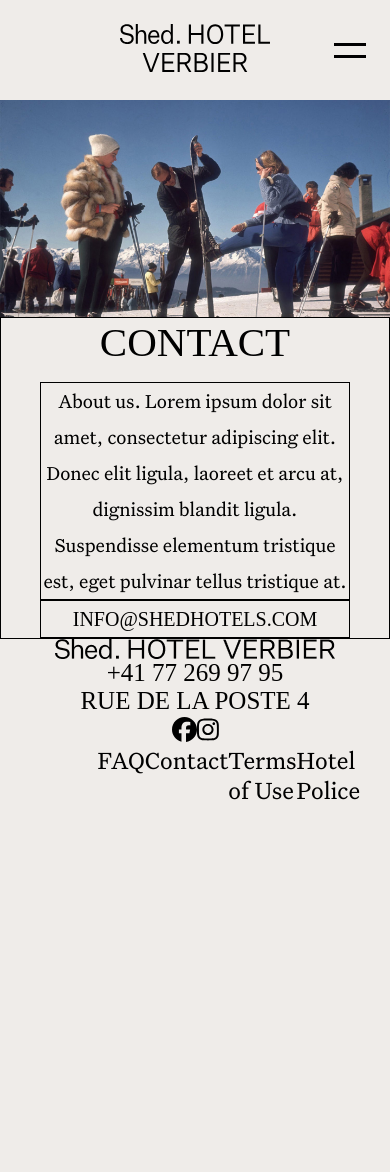
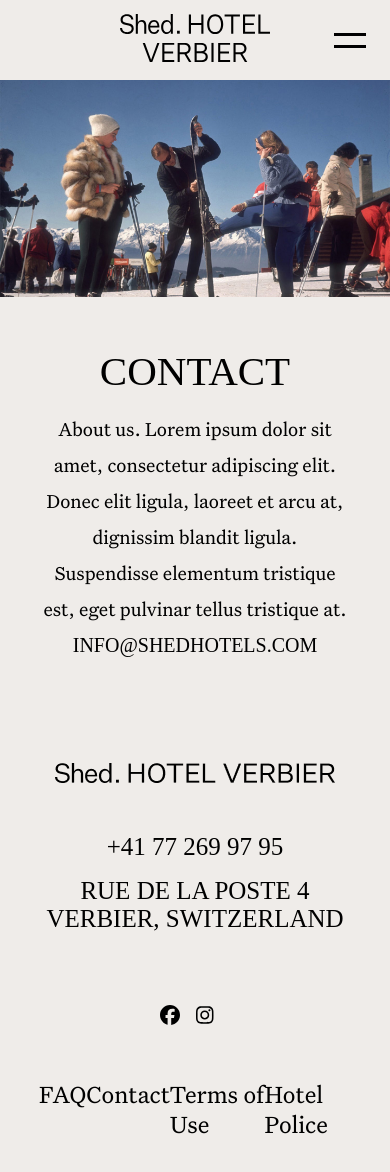
Before and after one commit to nathaliejanep/ShedHOTEL, a React (Create React App) app: page /contact in a window 390 px wide. Shown: the top 1172 px of the page. Before the commit the page ends 844 px from the top, so only its background shows below. Built offline with nearby package versions, Linux system fonts and the light colour scheme.

Commit message:
Completed footer and made it more responsive

```diff
--- a/src/components/Carousel/Carousel.jsx
+++ b/src/components/Carousel/Carousel.jsx
@@ -20,14 +20,16 @@ const Carousel = () => {
       <Slider>
         <Slide index={0}>
           <div className="carousel__slide-text">
-            <h3>0Hotel Happening</h3>
+            <h3>Verbier Music Festival</h3>
+            <p>23 - 30 April</p>
             <p>There's a buzz in the air</p>
           </div>
         </Slide>
         <Slide index={1}>
           <div className="carousel__slide-text">
-            <h3>1Hotel Happening</h3>
-            <p>There's a buzz in the air</p>
+            <h3>Hanging bridge event</h3>
+            <p>23 - 30 April</p>
+            <p>Walk over the bridge and see amazing views</p>
           </div>
           <Image src={hikingBridge} />
         </Slide>
@@ -45,10 +47,12 @@ const Carousel = () => {
         </Slide>
         <Slide index={3}>
           <div className="carousel__slide-text">
-            <h3>2Hotel Happening</h3>
-            <p>There's a buzz in the air</p>
+            <h3>Verbier DJ Awards</h3>
+            <p>26 March</p>
+            <p>
+              <a href="https://www.freerideworldtour.com/">Le Rouge</a>
+            </p>
           </div>
-          <Image src={hotelHappening} alt="Local event" />
         </Slide>
       </Slider>
     </CarouselProvider>
--- a/src/components/Carousel/Carousel.scss
+++ b/src/components/Carousel/Carousel.scss
@@ -10,10 +10,11 @@
     width: 100%;
   }
 
+  // SLIDE WRAPPERS
   .slide___3-Nqo {
-    // border: 10px dotted goldenrod;
     margin-right: 5%;
   }
+
   &__slide {
     background-color: $forestGreen;
     position: relative;
@@ -37,6 +38,7 @@
 
       p {
         font-size: toRem(20);
+        margin: 0;
       }
     }
   }
--- a/src/components/Footer/Footer.jsx
+++ b/src/components/Footer/Footer.jsx
@@ -1,24 +1,50 @@
 import React from 'react';
 import './Footer.scss';
-import { NavLink } from 'react-router-dom';
+import { NavLink, useLocation } from 'react-router-dom';
 
 import { FontAwesomeIcon } from '@fortawesome/react-fontawesome';
 import { faFacebook, faInstagram } from '@fortawesome/free-brands-svg-icons';
 import shedFooter from '../../assets/images/shed-footer.png';
 const Footer = () => {
+  const path = useLocation().pathname;
   return (
     <div>
-      <footer className="footer">
+      <footer
+        className={path === '/caffegoomah' ? 'footer footer-goomah' : 'footer'}
+      >
+        {/* EDIT ADDRESS TAG\ */}
         <div className="footer-info">
           <img src={shedFooter} alt="Shed Hotel Logo" />
+          <address>
+            <a href="tel:+41772699795">+41 77 269 97 95</a>
+            {/* <a href="mailto:info@shedhotels.com">info@shedhotels.com</a> */}
 
-          <a href="tel:+41772699795">+41 77 269 97 95</a>
-          {/* <a href="mailto:info@shedhotels.com">info@shedhotels.com</a> */}
-          <a href="address:Rue de la Poste 4">Rue de la Poste 4</a>
+            <a
+              href="https://www.google.com/maps/place/Shed.+HOTEL/@46.0968015,7.2191013,15z/data=!3m1!4b1!4m8!3m7!1s0x478ecf045bc5b98b:0x51f11a6ba4cf7f63!5m2!4m1!1i2!8m2!3d46.096787!4d7.2278561"
+              target="_blank"
+              rel="noreferrer"
+            >
+              Rue de la Poste 4<br />
+              {/* EDIT CREATE SPACE BTW */}
+              <span>Verbier, Switzerland</span>
+            </a>
+          </address>
         </div>
-        <div>
-          <FontAwesomeIcon icon={faFacebook} />
-          <FontAwesomeIcon icon={faInstagram} />
+        <div className="footer-icons">
+          <a
+            href="https://www.facebook.com/shedhotelverbier"
+            target="_blank"
+            rel="noreferrer"
+          >
+            <FontAwesomeIcon icon={faFacebook} />
+          </a>
+          <a
+            href="https://www.instagram.com/shed.hotelverbier/"
+            target="_blank"
+            rel="noreferrer"
+          >
+            <FontAwesomeIcon icon={faInstagram} />
+          </a>
         </div>
         <div className="footer-links">
           <NavLink to="/faq">FAQ</NavLink>
--- a/src/components/Footer/Footer.scss
+++ b/src/components/Footer/Footer.scss
@@ -4,17 +4,42 @@
   display: flex;
   flex-direction: column;
   font-size: toRem(25);
+  padding-top: 50px;
+  &-goomah {
+    background-color: $signalRed;
+  }
 
   &-info {
     display: flex;
     flex-direction: column;
     font-family: Untitled Sans;
     text-transform: uppercase;
+    text-align: center;
+
+    address {
+      display: flex;
+      flex-direction: column;
+      font-style: normal;
+      margin: 50px 0;
+
+      a {
+        margin-bottom: 1rem;
+      }
+    }
+  }
+
+  &-icons {
+    svg {
+      margin-right: 1rem;
+      font-size: 1.25rem;
+    }
   }
 
   &-links {
     display: flex;
     justify-content: space-evenly;
-    width: 50%;
+    align-self: center;
+    width: 80%;
+    margin: 50px;
   }
 }
--- a/src/components/ImageSlider/ImageSlider.scss
+++ b/src/components/ImageSlider/ImageSlider.scss
@@ -1,4 +1,5 @@
 @import '../../sassStyles/_variables.scss';
+@import '../../sassStyles/_mixins.scss';
 
 .slider {
   //   border: 10px peachpuff dotted;
@@ -16,7 +17,7 @@
     }
   }
   &__home {
-    height: 800px;
+    height: 700px;
     width: 100%;
 
     .slide-title {
@@ -56,3 +57,24 @@
 
   color: $white;
 }
+@include tablet {
+  .slider {
+    &__home {
+      height: 500px;
+    }
+    &__rooms {
+      height: 300px;
+    }
+  }
+}
+
+@include phone {
+  .slider {
+    &__home {
+      height: 300px;
+    }
+    &__rooms {
+      height: 300px;
+    }
+  }
+}
--- a/src/components/Navbar/Navbar.scss
+++ b/src/components/Navbar/Navbar.scss
@@ -8,7 +8,7 @@
   justify-content: center;
   font-family: Untitled Sans;
   background-color: $goatBeige;
-  height: 100px;
+  height: 80px;
   .season-wrapper {
     transform: translateX(2rem);
   }
--- a/src/pages/Activities/Activities.jsx
+++ b/src/pages/Activities/Activities.jsx
@@ -22,7 +22,9 @@ const Activities = () => {
           Suspendisse elementum tristique est, eget pulvinar tellus tristique
           at.
         </p>
-        <SeasonPicker />
+        <div className="season-section">
+          <SeasonPicker />
+        </div>
       </section>
 
       <DynamicMenu items={activities} />
--- a/src/pages/Activities/Activities.scss
+++ b/src/pages/Activities/Activities.scss
@@ -1,5 +1,11 @@
 @import '../../sassStyles/_mixins';
+.season-section {
+  margin-top: 50px;
 
+  .season-picker {
+    margin: 0;
+  }
+}
 //   &_card {
 //     display: flex;
 
--- a/src/pages/Home/Home.jsx
+++ b/src/pages/Home/Home.jsx
@@ -55,11 +55,14 @@ const Home = () => {
             dolor condimentum scelerisque. Sed pulvinar eu dui et cursus.
           </p>
 
-          <img src={fasade} alt="Drawing of Hotel Fasade" />
+          <img
+            src={fasade}
+            alt="Drawing of Hotel Fasade"
+            className="container__section-image"
+          />
         </section>
         <section className="container__full-width hero ">
           {/* <h2 className="hero-logo">Biggie</h2> */}
-          <NavLink to="/rooms">View Rooms</NavLink>
           {/* <img className="hero-image" src={roomBiggie} alt="Biggie Room" /> */}
 
           <ImageSlider slides={slides} className="hero-image" />
@@ -83,8 +86,17 @@ const Home = () => {
               About restaurant concepts. Lorem ipsum dolor sit amet, consectetur
               adipiscing elit. By Shed. GROUP.
             </p>
-            <NavLink to="/caffegoomah">Caffè Goomah</NavLink>
-            <a href="https://shedburgers.ch/">Shed. BURGERS</a>
+            <NavLink to="/caffegoomah" className="card-link">
+              Caffè Goomah
+            </NavLink>
+            <a
+              href="https://shedburgers.ch/"
+              className="card-link"
+              target="_blank"
+              rel="noreferrer"
+            >
+              Shed. BURGERS
+            </a>
           </div>
           <div className="card__image">
             <img src={pizza} alt="Pizza" />
@@ -103,7 +115,7 @@ const Home = () => {
 
         <Carousel />
 
-        <section className="container__section subscribe">
+        {/* <section className="container__section subscribe">
           <h3>Stay In Touch</h3>
           <input
             className="subscribe__input"
@@ -111,7 +123,7 @@ const Home = () => {
             placeholder="Email Address"
           />
           <button className="subscribe__btn">Subscribe</button>
-        </section>
+        </section> */}
       </div>
     </div>
   );
--- a/src/pages/Home/Home.scss
+++ b/src/pages/Home/Home.scss
@@ -44,9 +44,16 @@
   .card {
     background-color: $forestGreen;
     color: $white;
+
+    &-link {
+      margin-top: 2rem;
+      font-size: 1.2rem;
+    }
   }
 
   .subscribe {
+    margin-top: 50px;
+    margin-bottom: 50px;
     &__input {
       // width: 100%;
       // padding: toRem(15) toRem(100);
--- a/src/sassStyles/layouts/_page-layout.scss
+++ b/src/sassStyles/layouts/_page-layout.scss
@@ -20,7 +20,6 @@
 
   &-logo {
     position: absolute;
-    border: 1px solid saddlebrown;
     top: 50%;
     left: 50%;
     transform: translateX(-50%) translateY(-50%);
@@ -30,7 +29,7 @@
 
 /*
      * ===================================================================================================
-     *                                       TEXT SECTION
+     *                                     SECTION (TEXT)
      * ===================================================================================================
 */
 
@@ -43,11 +42,20 @@
   box-sizing: border-box;
 
   p {
-    margin: 0 10%;
+    margin: 0 15%;
   }
 
   &__section {
-    padding: 5% 20%;
+    padding: 50px 10%;
+    // padding: 5% 20%;
+    // &-text {
+    //   margin: 100px 0;
+    // }
+
+    // DELETE - move to home and rename?
+    &-image {
+      margin-top: 100px;
+    }
   }
 
   img {
@@ -55,25 +63,20 @@
   }
 }
 
-@include tablet {
+@include media(tablet, phone) {
   .container {
     // margin: 0 5%;
 
     &__section {
-      padding: 0;
+      padding: 50px 10%;
+
+      // DELETE - move to home and rename?
+      &-image {
+        margin-top: 50px;
+      }
     }
-  }
-}
-
-@include phone {
-  .container {
-    &__section {
-      border: 1px solid black;
-      padding: 0;
-
-      p {
-        border: 1px solid black;
-      }
+    p {
+      margin: 0;
     }
   }
 }
@@ -132,10 +135,10 @@
     }
 
     &__text {
-      border: 1px solid black;
+      padding: 10% 0;
 
       p {
-        border: 1px solid black;
+        // border: 1px solid black;
       }
     }
 
```
